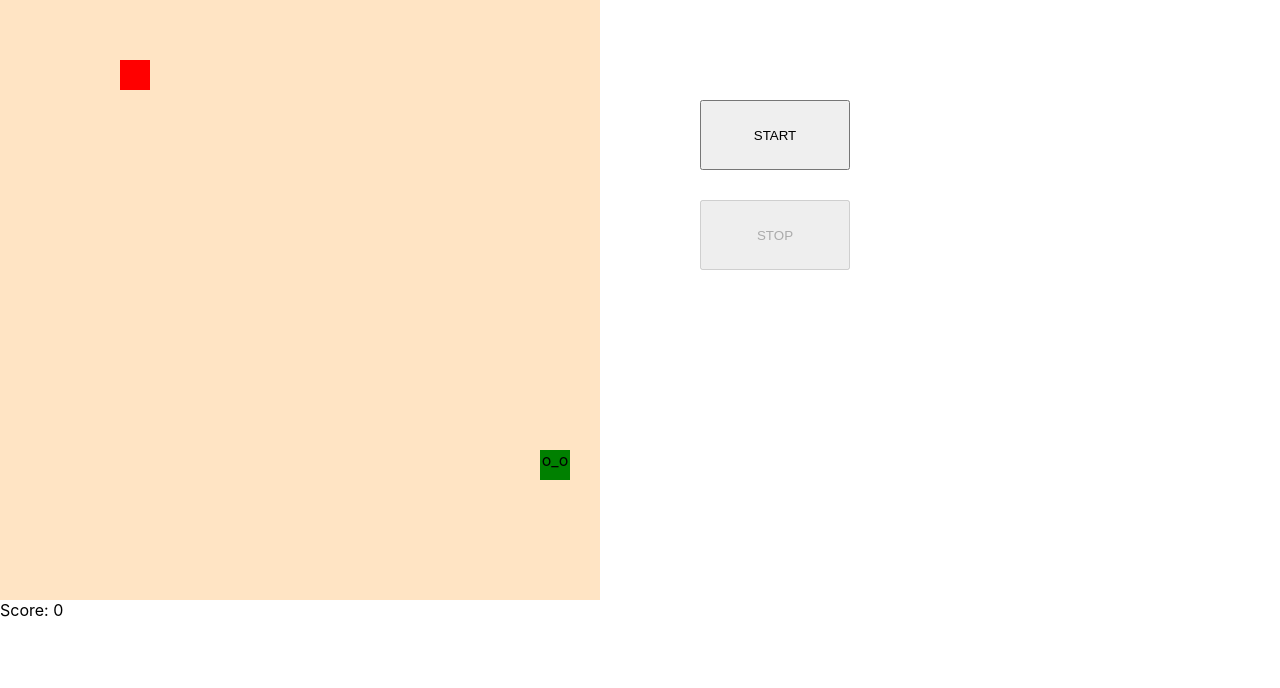
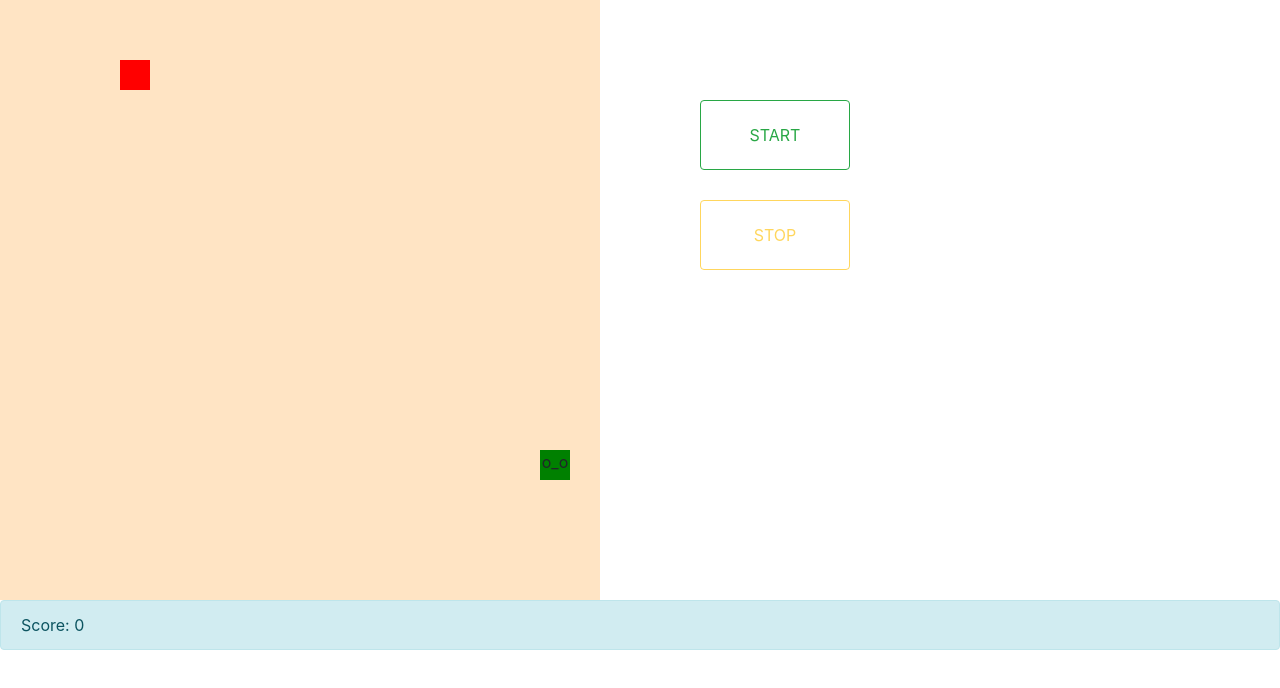
Before and after one commit to Gimbardo/Snake, a React app: page / in a window 1280 px wide. Built offline with nearby package versions, Linux system fonts and the light colour scheme.

Commit message:
added bootstrap

```diff
--- a/package.json
+++ b/package.json
@@ -6,7 +6,9 @@
     "@testing-library/jest-dom": "^5.11.4",
     "@testing-library/react": "^11.1.0",
     "@testing-library/user-event": "^12.1.10",
+    "bootstrap": "^4.6.0",
     "react": "^17.0.2",
+    "react-bootstrap": "^1.5.2",
     "react-dom": "^17.0.2",
     "react-scripts": "4.0.3",
     "web-vitals": "^1.0.1"
--- a/public/index.html
+++ b/public/index.html
@@ -2,14 +2,14 @@
 <html lang="en">
   <head>
     <meta charset="utf-8" />
-    <link rel="icon" href="%PUBLIC_URL%/favicon.ico" />
+    <link rel="icon" href="%PUBLIC_URL%/quagicon.ico" />
     <meta name="viewport" content="width=device-width, initial-scale=1" />
     <meta name="theme-color" content="#000000" />
     <meta
       name="description"
       content="Web site created using create-react-app"
     />
-    <link rel="apple-touch-icon" href="%PUBLIC_URL%/logo192.png" />
+    <link rel="apple-touch-icon" href="%PUBLIC_URL%/quagicon.ico" />
     <!--
       manifest.json provides metadata used when your web app is installed on a
       user's mobile device or desktop. See https://developers.google.com/web/fundamentals/web-app-manifest/
--- a/src/food.js
+++ b/src/food.js
@@ -12,7 +12,7 @@ export class Food extends React.Component{
   newFood()
   {
     var xpos,ypos
-    do{
+    do{//this is bad, pls change
       xpos= getRandom(constant.boardSizeInSquares)
       ypos= getRandom(constant.boardSizeInSquares)
     }while(!this.props.snakePos.every(nodePos=>!(nodePos.xpos===xpos && nodePos.ypos===ypos)))
--- a/src/index.css
+++ b/src/index.css
@@ -1,3 +1,4 @@
+
 body {
   margin: 0;
   font-family: -apple-system, BlinkMacSystemFont, 'Segoe UI', 'Roboto', 'Oxygen',
--- a/src/index.js
+++ b/src/index.js
@@ -7,6 +7,9 @@ import {Food} from './food.js'
 import * as constant from './constants.js'
 import {Position} from './position'
 import {getRandom} from './utility.js'
+import 'bootstrap/dist/css/bootstrap.min.css';
+import { Button } from 'react-bootstrap';
+import { Alert } from 'react-bootstrap';
 
 class Game extends React.Component{
   render(){
@@ -108,6 +111,7 @@ class Start extends React.Component{
     this.setState({startDisabled:false})
     clearInterval(this.idInterval)
     this.setState({score:0})
+    this.positions=[new Position(getRandom(constant.boardSizeInSquares),getRandom(constant.boardSizeInSquares))]
   }
   increaseScore(){
     this.setState({score:this.state.score+1})
@@ -120,15 +124,15 @@ class Start extends React.Component{
     <Head headPos={this.positions[0]} direction={this.state.direction}/>
 
 
-    <button disabled={this.state.startDisabled}onClick={this.start}
+    <Button variant="outline-success" disabled={this.state.startDisabled}onClick={this.start}
       style={{position: "absolute",
       top:100,left:constant.boardSize + 100,
-      height:70,width:150}}>START</button>
-      <button disabled={!(this.state.startDisabled)}onClick={this.stop}
+      height:70,width:150}}>START</Button>
+      <Button variant="outline-warning" disabled={!(this.state.startDisabled)}onClick={this.stop}
       style={{position: "absolute",
       top:200,left:constant.boardSize + 100,
-      height:70,width:150}}>STOP</button>
-      Score: {this.state.score}
+      height:70,width:150}}>STOP</Button>
+      <Alert variant='info'>Score: {this.state.score}</Alert>
     </div>)
   }
 }
```
Also changed, not shown: 1 other file.
